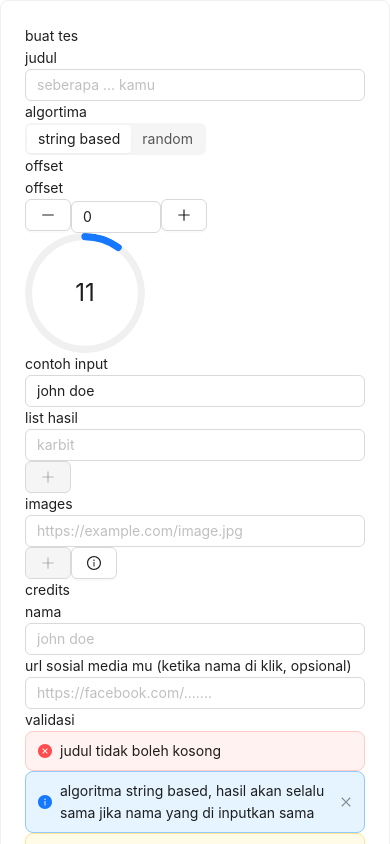
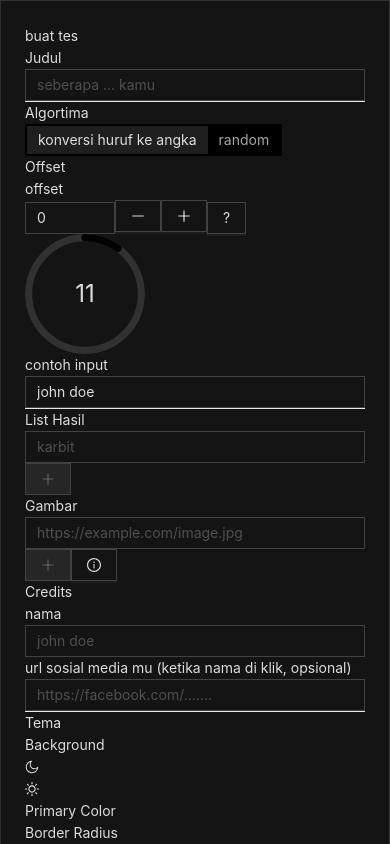
Before and after one commit to rizalalfadlil/anything, a React (Vite) app: page /create in a window 390 px wide. Shown: the top 844 px of the page. Built offline with nearby package versions, Linux system fonts and the light colour scheme.

Commit message:
update theme and id

```diff
--- a/src/App.tsx
+++ b/src/App.tsx
@@ -1,11 +1,13 @@
-import { Button, Card, ConfigProvider, Input, Progress } from "antd";
+import { Button, Card, ConfigProvider, Input, Progress, theme } from "antd";
 import { useEffect, useState } from "react";
 import "./App.css";
 import { getIntFromString } from "./util/functions";
 import { getData } from "./util/database";
 import { LoadingOutlined } from "@ant-design/icons";
+import { useTheme } from "./components/baseLayout";
 
 export default function App() {
+  const { themeConfig, setThemeConfig } = useTheme();
   const [text, setText] = useState("");
   const [showResult, setshowResult] = useState(false);
   const [id, setId] = useState("");
@@ -29,6 +31,11 @@ export default function App() {
     getParamsData();
   }, []);
 
+  useEffect(() => {
+    // Update the document title whenever the title state changes
+    document.title = title ? `${title}` : "tanpa judul";
+  }, [title]);
+
   const getParamsData = async () => {
     const queryString = window.location.search;
     const urlParams = new URLSearchParams(queryString);
@@ -44,6 +51,18 @@ export default function App() {
       setalgorithm(result.algorithm);
       setoffset(result.offset);
       setCreator({ name: result.name, url: result.link });
+      setThemeConfig((prev: any) => ({
+        ...prev,
+        token: {
+          ...prev.token,
+          colorPrimary: result.theme.primaryColor,
+          borderRadius: result.theme.radius,
+        },
+        algorithm:
+          result.theme.backgroundColor === "dark"
+            ? theme.darkAlgorithm
+            : theme.defaultAlgorithm,
+      }));
     } catch (e) {
       setFailed(true);
       console.error("error");
@@ -70,7 +89,7 @@ export default function App() {
   }
   const test = () => {
     const value =
-      algorithm === "string based"
+      algorithm === "konversi huruf ke angka"
         ? getIntFromString(text, offset)
         : (Math.random() * 100).toFixed(0);
     setloading(true);
@@ -84,7 +103,7 @@ export default function App() {
   };
   return (
     <ConfigProvider theme={{ token: {} }}>
-      <div className="grid content-center h-full">
+      <div className="grid h-full">
         {failed ? (
           <Card className="text-center">
             <p className="text-2xl">404</p>
@@ -99,6 +118,10 @@ export default function App() {
                   percent={number}
                   status="normal"
                   format={(n) => n}
+                  strokeLinecap={
+                    themeConfig.token.borderRadius === 0 ? "square" : "round"
+                  }
+                  strokeColor={themeConfig.token.colorPrimary}
                   size={{ height: 20 }}
                 />
                 <p className="font-bold text-lg">{options[result()]}</p>
@@ -106,7 +129,7 @@ export default function App() {
                   className="h-40 w-40 border bg-slate-50 bg-center bg-contain bg-no-repeat"
                   style={{ backgroundImage: `url('${imgs[imgResult()]}')` }}
                 />
-                <Button onClick={reset} className="w-full">
+                <Button onClick={reset} className="w-full" type="primary">
                   reset
                 </Button>
               </div>
--- a/src/Maker.tsx
+++ b/src/Maker.tsx
@@ -8,14 +8,16 @@ import { ResultForm } from "./components/ResultForm";
 import { AlgorithmForm } from "./components/AlgorithmForm";
 import { CreditsForm } from "./components/CreditsForm";
 import { ResultScreen } from "./components/ResultScreen";
+import { ThemeForm } from "./components/ThemeForm";
 
 export default function Maker() {
+  document.title = "buat tes";
   const [messageApi, contextHolder] = message.useMessage();
   // 1. title
   const [title, setTitle] = useState("");
 
   // 2. algorithm
-  const [algorithm, setAlgorithm] = useState("string based");
+  const [algorithm, setAlgorithm] = useState("konversi huruf ke angka");
 
   // 3. offset
   const [offset, setOffset] = useState(0);
@@ -55,6 +57,11 @@ export default function Maker() {
     });
   };
 
+  const [theme, setTheme] = useState({
+    backgroundColor: "dark",
+    primaryColor: "red",
+    radius: "0px",
+  });
   //credits
   const [name, setName] = useState("");
   const [link, setLink] = useState("");
@@ -70,6 +77,7 @@ export default function Maker() {
       imgs,
       name,
       link,
+      theme,
     };
 
     addData("tes", data)
@@ -95,7 +103,7 @@ export default function Maker() {
           <main className="space-y-4">
             <p className="text-lg font-bold">buat tes</p>
             <div className="space-y-2">
-              <p className="font-medium">judul</p>
+              <p className="font-medium">Judul</p>
               <Input
                 value={title}
                 placeholder="seberapa ... kamu"
@@ -103,6 +111,7 @@ export default function Maker() {
                 onChange={(e) => setTitle(e.target.value)}
               />
             </div>
+            <hr className="border-slate-50/50" />
             <AlgorithmForm
               algorithm={algorithm}
               setAlgorithm={setAlgorithm}
@@ -112,6 +121,7 @@ export default function Maker() {
               offsetInput={offsetInput}
               setOffsetInput={setOffsetInput}
             />
+            <hr className="border-slate-50/50" />
             <ResultForm
               deleteResult={deleteResult}
               resultInput={resultInput}
@@ -132,6 +142,8 @@ export default function Maker() {
               link={link}
               setLink={setLink}
             />
+            <hr className="border-slate-50/50" />
+            <ThemeForm setTheme={setTheme} />
             <Validation
               title={title}
               algorithm={algorithm}
--- a/src/components/AlgorithmForm.tsx
+++ b/src/components/AlgorithmForm.tsx
@@ -1,6 +1,6 @@
-import { MinusOutlined, PlusOutlined } from "@ant-design/icons";
-import { Button, Input, InputNumber, Progress, Segmented } from "antd";
-
+import { MinusOutlined, PlusOutlined, ReloadOutlined } from "@ant-design/icons";
+import { Button, Input, InputNumber, Progress, Segmented, theme } from "antd";
+const { useToken } = theme;
 export function AlgorithmForm({
   algorithm,
   setAlgorithm,
@@ -10,29 +10,27 @@ export function AlgorithmForm({
   offsetInput,
   setOffsetInput,
 }: any) {
+  const { token } = useToken();
   return (
     <>
       {" "}
       <div className="space-y-2">
-        <p className="font-medium">algortima</p>
+        <p className="font-medium">Algortima</p>
         <Segmented
-          options={["string based", "random"]}
+          options={["konversi huruf ke angka", "random"]}
           value={algorithm}
           onChange={setAlgorithm}
         />
       </div>
-      {algorithm === "string based" && (
+      {algorithm === "konversi huruf ke angka" && (
         <div className="space-y-2">
-          <p className="font-medium">offset</p>
+          <p className="font-medium">Offset</p>
           <div className="grid sm:grid-cols-2 gap-2">
             <div className="text-xs">
               <p>offset</p>
               <div className="flex gap-2">
-                <Button onClick={()=>setOffset(offset > -9999 ? offset - 1 : offset)}>
-                  <MinusOutlined />
-                </Button>
                 <InputNumber
-                className="grow"
+                  className="grow"
                   placeholder="offset"
                   type="number"
                   value={offset}
@@ -40,12 +38,29 @@ export function AlgorithmForm({
                   min={-9999}
                   onChange={(e) => setOffset(e || 0)}
                 />
-                <Button onClick={()=>setOffset(offset < 9999 ? offset + 1 : offset)}><PlusOutlined/></Button>
+                <Button
+                  onClick={() =>
+                    setOffset(offset > -9999 ? offset - 1 : offset)
+                  }
+                >
+                  <MinusOutlined />
+                </Button>
+                <Button
+                  onClick={() => setOffset(offset < 9999 ? offset + 1 : offset)}
+                >
+                  <PlusOutlined />
+                </Button>
+                <Button
+                  onClick={() => setOffset(Math.floor(Math.random() * 100))}
+                >
+                  ?
+                </Button>
               </div>
             </div>
             <div className="row-span-2 grid place-content-center">
               <Progress
                 percent={getIntFromString(offsetInput, offset)}
+                strokeColor={token.colorPrimary}
                 type="circle"
                 format={(n) => n}
               />
--- a/src/components/CreditsForm.tsx
+++ b/src/components/CreditsForm.tsx
@@ -4,7 +4,7 @@ import { Input } from "antd";
 export function CreditsForm({ name, setName, link, setLink }: any) {
     return (
         <div className="space-y-2">
-            <p className="font-medium">credits</p>
+            <p className="font-medium">Credits</p>
             <div>
                 <p className="text-xs">nama</p>
                 <Input
--- a/src/components/ImagesForm.tsx
+++ b/src/components/ImagesForm.tsx
@@ -10,7 +10,7 @@ export function ImagesForm({
 }: any) {
     return (
         <div className="space-y-2">
-            <p className="font-medium">images</p>
+            <p className="font-medium">Gambar</p>
             <div className="flex flex-wrap gap-2">
                 {imgs.map((m: string | undefined, i: number) => (
                     <div key={i}>
--- a/src/components/ResultForm.tsx
+++ b/src/components/ResultForm.tsx
@@ -11,7 +11,7 @@ export function ResultForm({
 }: any) {
   return (
     <div className="space-y-2">
-      <p className="font-medium">list hasil</p>
+      <p className="font-medium">List Hasil</p>
       {results.map((r: any, i: number) => (
         <Tag key={i} onClick={() => deleteResult(i)}>{`${r} (${(
           (100 / results.length) * i +
--- /dev/null
+++ b/src/components/ThemeForm.tsx
@@ -0,0 +1,120 @@
+import { MoonOutlined, SunOutlined } from "@ant-design/icons";
+import { useState } from "react";
+import { useTheme } from "./baseLayout"; // Import the custom hook
+import { theme } from "antd";
+
+export function ThemeForm({ setTheme }:{setTheme: (theme: any) => void}) {
+  const { themeConfig, setThemeConfig } = useTheme();
+  const [backgroundColor, setBackgroundColor] = useState("dark");
+  const [primaryColor, setPrimaryColor] = useState("red");
+  const [radius, setRadius] = useState("0");
+  const colors = [
+    "red",
+    "orange",
+    "#ffd500",
+    "green",
+    "#0095ff",
+    "brown",
+    "purple",
+    "pink",
+    "teal",
+  ];
+  const radiusOptions = ["0px", "6px", "12px", "20px"];
+
+  const savedTheme = {
+    backgroundColor,
+    primaryColor,
+    radius,
+  };
+  const handleBackgroundColorChange = (color: string) => {
+    setBackgroundColor(color);
+    setThemeConfig((prev: any) => ({
+      ...prev,
+      algorithm:
+        color === "dark" ? theme.darkAlgorithm : theme.defaultAlgorithm,
+    }));
+    setTheme(savedTheme); // Trigger setTheme
+  };
+
+  const handlePrimaryColorChange = (color: string) => {
+    setPrimaryColor(color);
+    setThemeConfig((prev: any) => ({
+      ...prev,
+      token: { ...prev.token, colorPrimary: color },
+    }));
+    setTheme(savedTheme); // Trigger setTheme
+  };
+
+  const handleRadiusChange = (radius: string) => {
+    setRadius(radius);
+    setThemeConfig((prev: any) => ({
+      ...prev,
+      token: { ...prev.token, borderRadius: parseInt(radius, 10) },
+    }));
+    setTheme(savedTheme); // Trigger setTheme
+  };
+
+  return (
+    <div className="space-y-4">
+      <p className="font-medium">Tema</p>
+      <div className="space-y-2">
+        <p className="text-xs">Background</p>
+        <div className="flex gap-2">
+          <div
+            style={{ borderRadius: radius }}
+            className={`w-8 transition-all duration-300 aspect-square bg-stone-900 border ${
+              backgroundColor === "dark" ? "border-blue-500" : "border-gray-500"
+            } text-gray-500 hover:border-2 grid place-content-center`}
+            onClick={() => handleBackgroundColorChange("dark")}
+          >
+            <MoonOutlined />
+          </div>
+          <div
+            style={{ borderRadius: radius }}
+            className={`w-8 transition-all duration-300 aspect-square bg-white border ${
+              backgroundColor === "light"
+                ? "border-blue-500"
+                : "border-gray-500"
+            } text-gray-500 hover:border-2 rounded-md grid place-content-center`}
+            onClick={() => handleBackgroundColorChange("light")}
+          >
+            <SunOutlined />
+          </div>
+        </div>
+      </div>
+      <div className="space-y-2">
+        <p className="text-xs">Primary Color</p>
+        <div className="flex gap-2">
+          {colors.map((color) => (
+            <div
+              key={color}
+              className={`w-8 aspect-square transition-all duration-300 border hover:border-2 ${
+                primaryColor === color ? "border-blue-500" : "border-gray-500"
+              }`}
+              style={{
+                backgroundColor: color,
+                borderRadius: radius,
+              }}
+              onClick={() => handlePrimaryColorChange(color)}
+            />
+          ))}
+        </div>
+      </div>
+      <div className="space-y-2">
+        <p className="text-xs">Border Radius</p>
+        <div className="flex gap-2">
+          {radiusOptions.map((r) => (
+            <div
+              key={r}
+              style={{ borderRadius: r }}
+              className={`w-8 aspect-square transition-all duration-300 border ${
+                r === radius ? "border-blue-500" : "border-gray-500"
+              } text-gray-500 hover:border-2 grid place-content-center`}
+              onClick={() => handleRadiusChange(r.toString())}
+            ></div>
+          ))}
+        </div>
+      </div>
+    </div>
+  );
+}
--- a/src/components/Validation.tsx
+++ b/src/components/Validation.tsx
@@ -6,13 +6,13 @@ export function Validation({
 }: any) {
     return (
         <div className="space-y-2">
-            <p className="font-medium">validasi</p>
+            <p className="font-medium">Validasi</p>
             {title === "" && (
                 <Alert message="judul tidak boleh kosong" showIcon type="error" />
             )}
-            {algorithm === "string based" ? offset == 0 && (
+            {algorithm === "konversi huruf ke angka" ? offset == 0 && (
                 <>
-                <Alert message="algoritma string based, hasil akan selalu sama jika nama yang di inputkan sama" type="info" showIcon closable/>
+                <Alert message="algoritma konversi huruf ke angka, hasil akan selalu sama jika nama yang di inputkan sama" type="info" showIcon closable/>
                 <Alert
                     message="offset 0, mungkin bakal sama dengan orang lain"
                     showIcon
--- a/src/components/baseLayout.tsx
+++ b/src/components/baseLayout.tsx
@@ -1,21 +1,43 @@
-import { Button } from "antd";
+import React, { createContext, useState, useContext } from "react";
+import { Button, ConfigProvider, theme } from "antd";
+const ThemeContext = createContext<any>(null);
 
-export function BaseLayout(props: any) {
+export function BaseLayout({ children }: { children: React.ReactNode }) {
+  const [themeConfig, setThemeConfig] = useState({
+    algorithm: theme.darkAlgorithm,
+    token: {
+      colorPrimary: "red",
+      borderRadius: 0,
+    },
+  });
+  const bgColor =
+    themeConfig.algorithm === theme.darkAlgorithm
+      ? ["#222222", "#1e1e1e"]
+      : ["#f8f8f8", "#eeeeee"];
+  const textColor =
+    themeConfig.algorithm === theme.darkAlgorithm ? "#ffffff" : "#000000";
   return (
-    <main className=" h-screen flex flex-col space-y-4 w-screen">
-      <div className="grow p-4 md:px-40 lg:px-60 xl:px-80">
-        <div className="2xl:px-80 h-full">
-        {props.children}
-        </div>
-      </div>
-      <footer className="border p-4 bg-slate-300 gap-4 flex justify-center">
-        <Button type="link" className="text-blue-800" href="create">
-          buat tes mu sendiri
-        </Button>
-        <Button type="link" href="https://github.com/rizalalfadlil/anything" className="text-blue-800">
-          source code
-        </Button>
-      </footer>
-    </main>
+    <ThemeContext.Provider value={{ themeConfig, setThemeConfig }}>
+      <ConfigProvider theme={themeConfig}>
+        <main
+          className="min-h-dvh flex flex-col w-screen"
+          style={{ backgroundColor: bgColor[0] }}
+        >
+          <div className="grow p-4 grid content-center">
+            <div className=" max-w-xl mx-auto w-full">{children}</div>
+          </div>
+          <footer
+            className="p-4  gap-4 flex justify-center"
+            style={{ backgroundColor: bgColor[1], color: textColor }}
+          >
+            <Button type="link" href="create">
+              buat tes mu sendiri
+            </Button>
+          </footer>
+        </main>
+      </ConfigProvider>
+    </ThemeContext.Provider>
   );
 }
+
+export const useTheme = () => useContext(ThemeContext);
--- a/src/components/tutorialwindow.tsx
+++ b/src/components/tutorialwindow.tsx
@@ -9,7 +9,7 @@ export default function Tutorialwindow() {
       <Button onClick={() => setOpen(true)} ><InfoCircleOutlined /></Button>
       <Modal
         centered
-        title="cara menambahkan url gambar (karena saya malas menambahkan input file 🗿)"
+        title="cara menambahkan url gambar"
         onClose={() => setOpen(false)}
         onCancel={() => setOpen(false)}
         open={open}
--- /dev/null
+++ b/src/util/theme.ts
@@ -0,0 +1,9 @@
+// /e:/code/dev/vite/anything/src/util/theme.ts
+
+const theme = {
+    color: 'blue',
+    borderRadius: '4px',
+    font: 'Arial, sans-serif',
+};
+
+export default theme;
```
Also changed, not shown: src/util/database.ts (+27 -6 lines).
